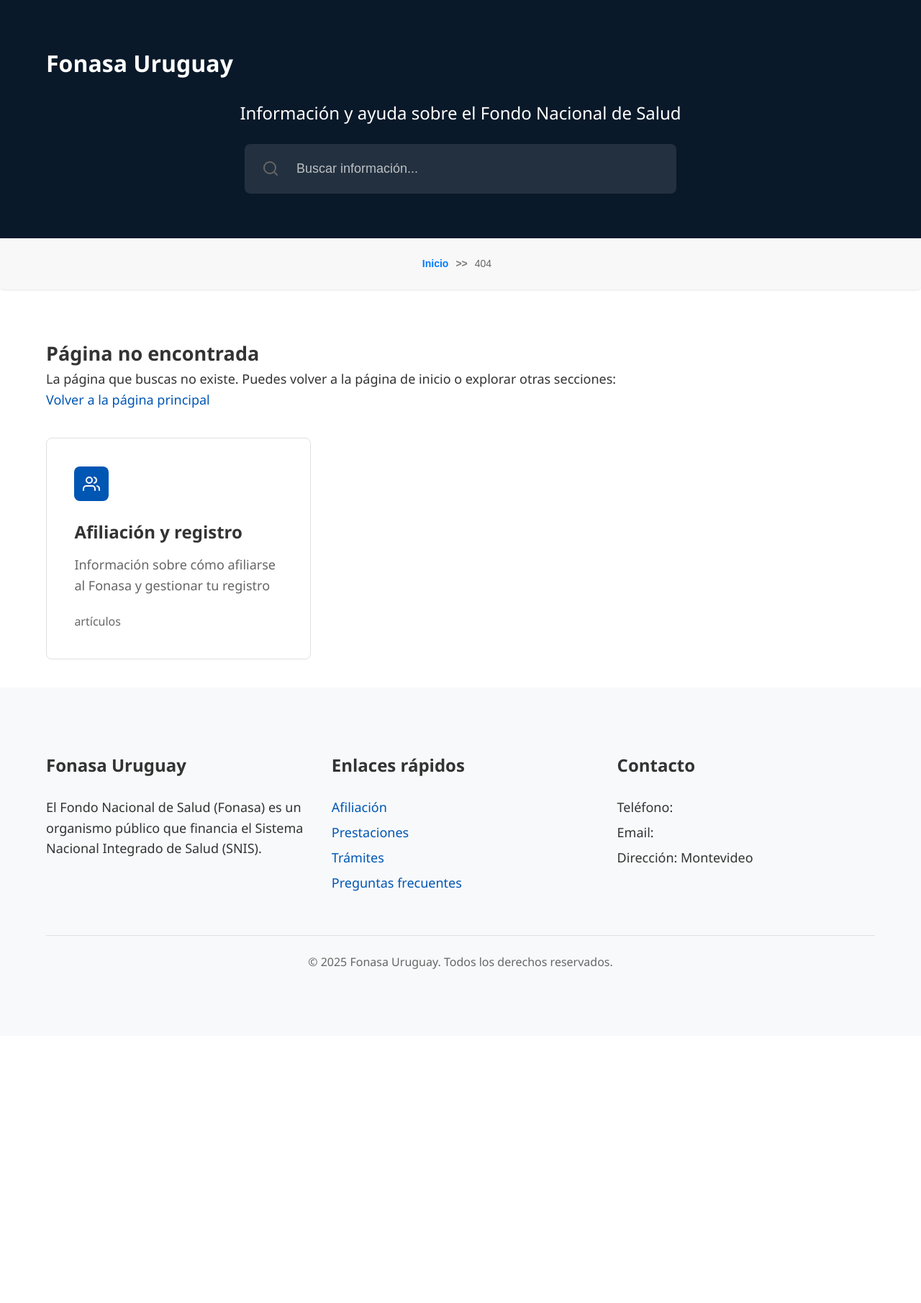
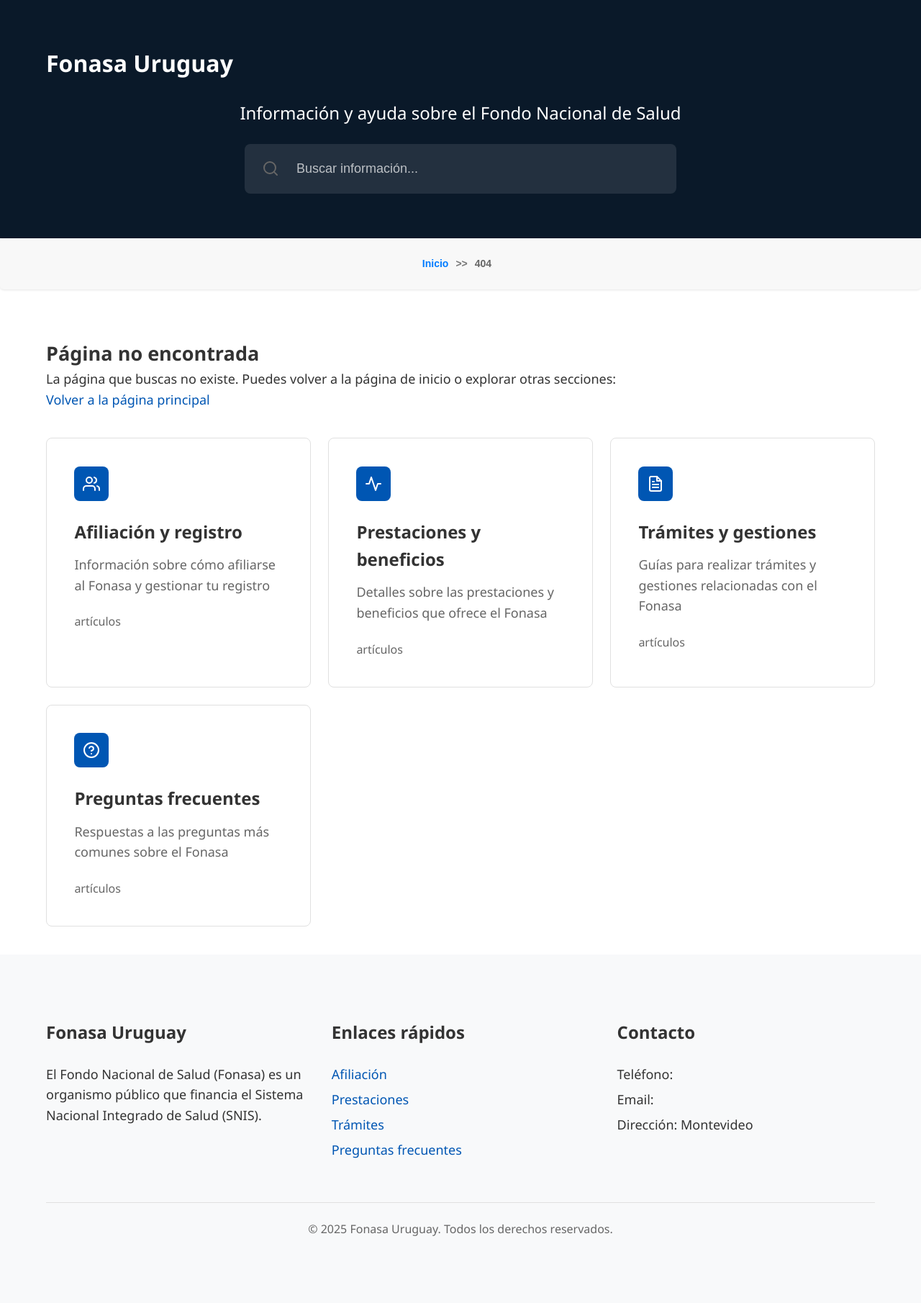
Before and after one commit to JoseAtel/fonasa.info, a Jekyll site: the page built from 404.md, in a window 1280 px wide. Shown: the whole page at 72% size. Built offline with Jekyll 4.4.1, drawn with Linux system fonts in a browser that asks for light colours; before the commit the page ends 1439 px from its top, so only the background shows below that.

Commit message:
Actualizacion
Styles.css

```diff
--- a/404.md
+++ b/404.md
@@ -25,7 +25,43 @@ description: La página que buscas no existe o ha sido movida.
       <div class="article-count">{{ site.afiliacion.size }} artículos</div>
     </a>
 
-    <!-- Añade más categorías aquí si es necesario -->
+    <a href="{{ '/prestaciones/' | relative_url }}" class="category-card">
+      <div class="category-icon">
+        <svg xmlns="http://www.w3.org/2000/svg" width="24" height="24" viewBox="0 0 24 24" fill="none" stroke="currentColor" stroke-width="2" stroke-linecap="round" stroke-linejoin="round">
+          <path d="M22 12h-4l-3 9L9 3l-3 9H2"></path>
+        </svg>
+      </div>
+      <h3>Prestaciones y beneficios</h3>
+      <p>Detalles sobre las prestaciones y beneficios que ofrece el Fonasa</p>
+      <div class="article-count">{{ site.prestaciones.size }} artículos</div>
+    </a>
 
+    <a href="{{ '/tramites/' | relative_url }}" class="category-card">
+      <div class="category-icon">
+        <svg xmlns="http://www.w3.org/2000/svg" width="24" height="24" viewBox="0 0 24 24" fill="none" stroke="currentColor" stroke-width="2" stroke-linecap="round" stroke-linejoin="round">
+          <path d="M14 2H6a2 2 0 0 0-2 2v16a2 2 0 0 0 2 2h12a2 2 0 0 0 2-2V8z"></path>
+          <polyline points="14 2 14 8 20 8"></polyline>
+          <line x1="16" y1="13" x2="8" y2="13"></line>
+          <line x1="16" y1="17" x2="8" y2="17"></line>
+          <polyline points="10 9 9 9 8 9"></polyline>
+        </svg>
+      </div>
+      <h3>Trámites y gestiones</h3>
+      <p>Guías para realizar trámites y gestiones relacionadas con el Fonasa</p>
+      <div class="article-count">{{ site.tramites.size }} artículos</div>
+    </a>
+
+    <a href="{{ '/preguntas-frecuentes/' | relative_url }}" class="category-card">
+      <div class="category-icon">
+        <svg xmlns="http://www.w3.org/2000/svg" width="24" height="24" viewBox="0 0 24 24" fill="none" stroke="currentColor" stroke-width="2" stroke-linecap="round" stroke-linejoin="round">
+          <circle cx="12" cy="12" r="10"></circle>
+          <path d="M9.09 9a3 3 0 0 1 5.83 1c0 2-3 3-3 3"></path>
+          <line x1="12" y1="17" x2="12.01" y2="17"></line>
+        </svg>
+      </div>
+      <h3>Preguntas frecuentes</h3>
+      <p>Respuestas a las preguntas más comunes sobre el Fonasa</p>
+      <div class="article-count">{{ site.preguntas-frecuentes.size }} artículos</div>
+    </a>
   </div>
 </div>
--- a/assets/css/styles.css
+++ b/assets/css/styles.css
@@ -572,6 +572,7 @@ nav[aria-label="Breadcrumb"] ol {
 /* Estilo de los elementos de la lista (li) */
 nav[aria-label="Breadcrumb"] ol li {
   margin-right: 10px;
+  font-weight: bold;
 }
 
 /* Enlaces */
@@ -579,10 +580,12 @@ nav[aria-label="Breadcrumb"] a {
   text-decoration: none;
   color: #007bff;
   transition: color 0.3s;
+  font-weight: bold;
 }
 
 nav[aria-label="Breadcrumb"] a:hover {
   color: #0056b3;
+  font-weight: bold;
 }
 
 /* Separador entre los elementos (puedes cambiarlo según tus necesidades) */
@@ -590,10 +593,12 @@ nav[aria-label="Breadcrumb"] ol li:not(:last-child)::after {
   content: '>>';
   margin-left: 10px;
   color: #777;
+  font-weight: bold;
 }
 
 /* Estilo cuando el enlace está activo (es decir, la página actual) */
 nav[aria-label="Breadcrumb"] ol li:last-child a {
   color: #666;
   font-weight: normal;
+  font-weight: bold;
 }
```
Also changed, not shown: 404.html (+46 -99 lines).
